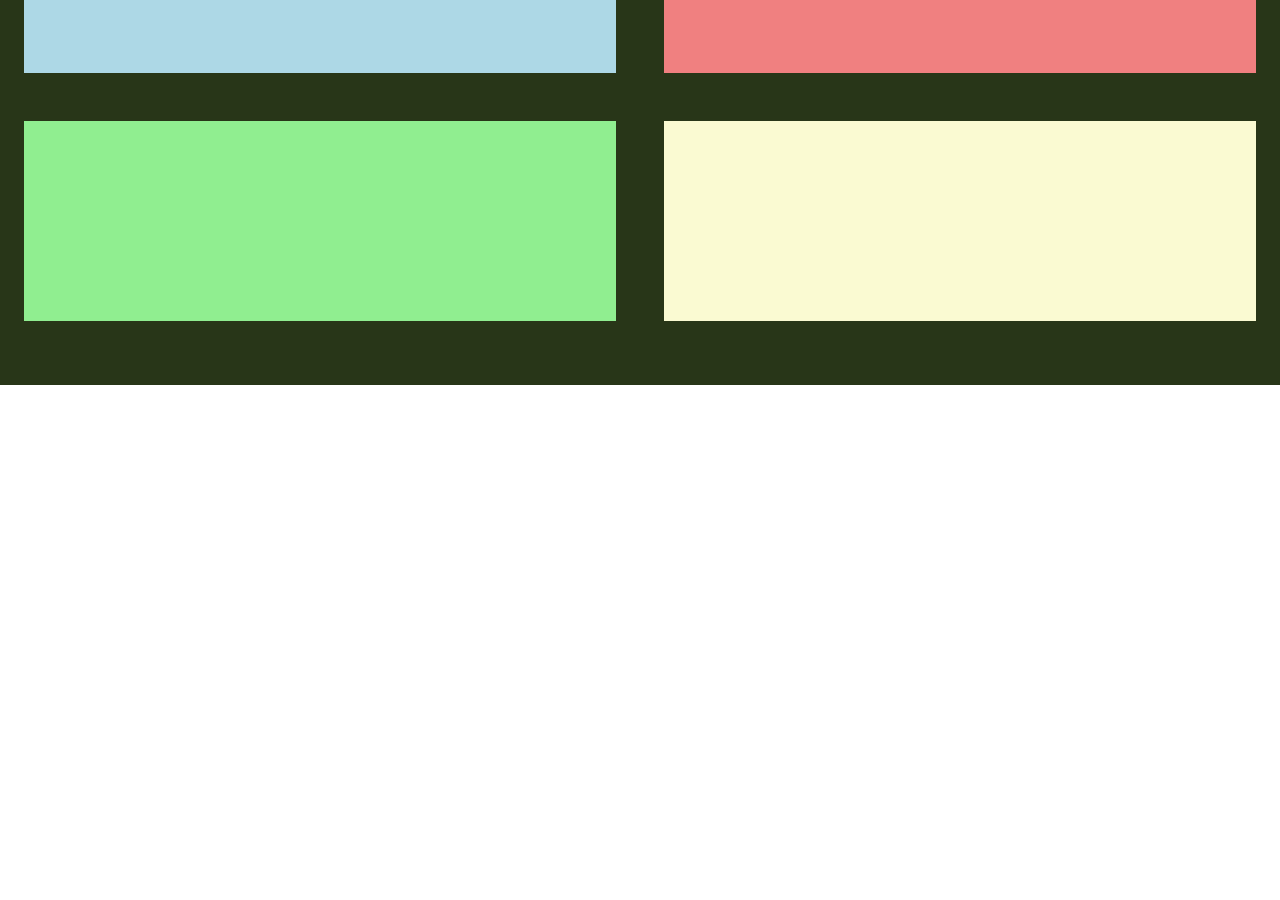
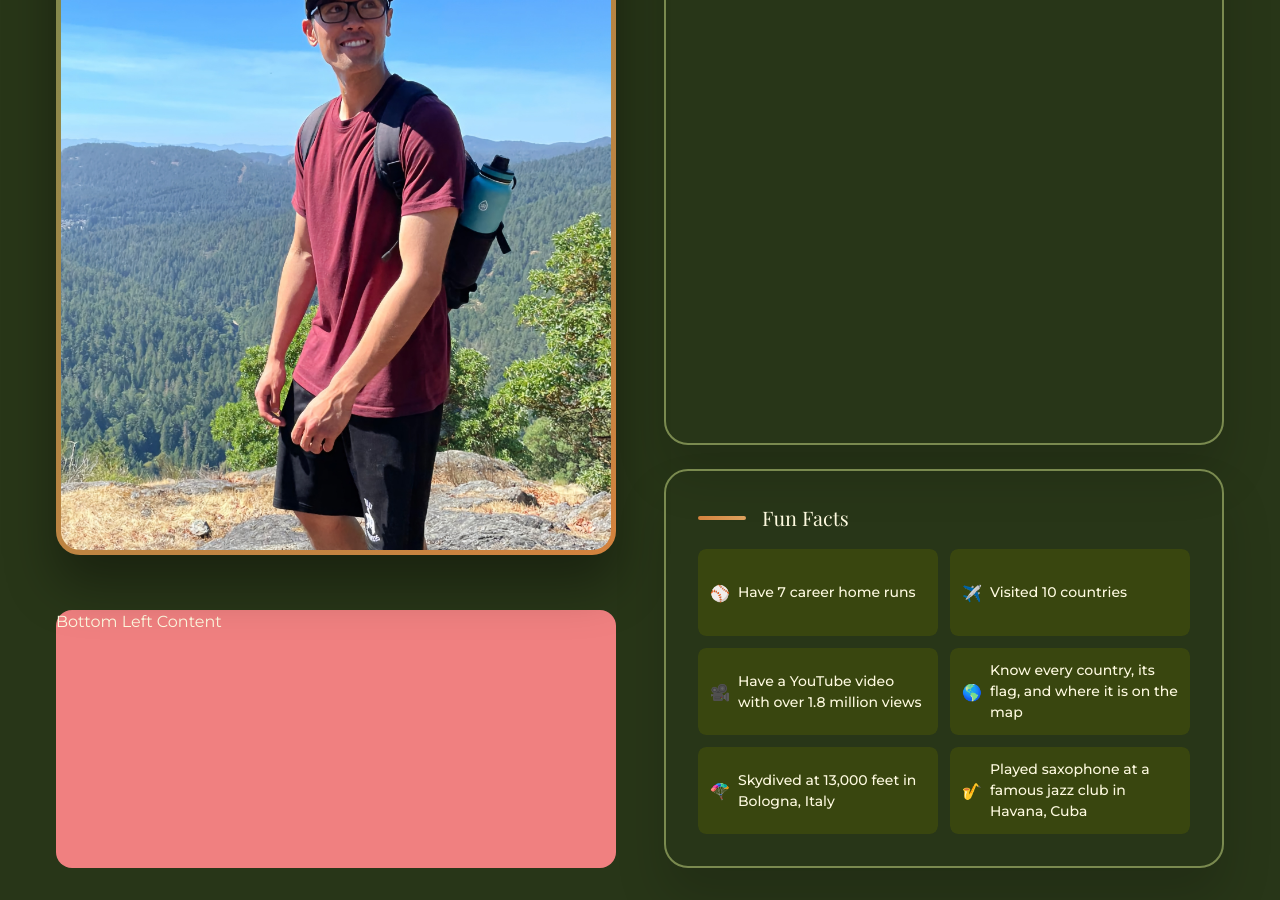
Before and after one commit to D-Aldana/dusty-the-dev, a Next.js app: page / in a window 1280 px wide. Shown: the part 1140-2040 px from the top of the page. Before the commit the page ends 1525 px from the top, so only its background shows below. Built offline with nearby package versions, Linux system fonts and the light colour scheme.

Commit message:
feat(about): add photo and fun facts

```diff
--- a/components/about/index.js
+++ b/components/about/index.js
@@ -1,15 +1,17 @@
 import { forwardRef } from "react"
+import Image from "next/image"
 import styled from "@emotion/styled"
 import { useTheme } from "@emotion/react"
 import { breakpoints } from "@/styles/theme"
 import { Base } from "@/components/base"
+import { SpotlightCard } from "@/components/spotlight-card"
 
 const Container = styled.div`
   display: flex;
   flex-direction: column;
   align-items: center;
   justify-content: center;
-  margin-top: 2rem;
+
   padding: 0 1.5rem;
   gap: 1rem;
   position: relative;
@@ -21,6 +23,7 @@ const Header = styled.div`
   align-items: center;
   justify-content: center;
   margin-bottom: 1rem;
+  margin-top: 2rem;
 `
 
 const StickerContainer = styled.div`
@@ -38,12 +41,14 @@ const StickerContainer = styled.div`
   color: ${({ theme }) => theme.cream};
 `
 
-const StickerText = styled.p`
+const StickerText = styled.h2`
   font-size: 3.25rem;
-  font-weight: 500;
+  font-weight: 600;
+  letter-spacing: 0.15rem;
 
   ${breakpoints.mobile} {
     font-size: 2.25rem;
+    letter-spacing: 0.1rem;
   }
 `
 
@@ -57,18 +62,130 @@ const Subtitle = styled.p`
 
 const ContentGrid = styled.div`
   display: grid;
-  gap: 3rem;
-  margin-bottom: 4rem;
-  align-items: start;
   width: 100%;
-  grid-template-columns: repeat(2, 1fr);
+  height: 100%;
+  column-gap: 3rem;
+  row-gap: 1.5rem;
+  grid-template-columns: 1fr 1fr;
+  padding: 2rem;
+
+  grid-template-rows: repeat(7, 1fr);
+
+  color: ${({ theme }) => theme.primaryText};
+
+  grid-template-areas:
+    "photo myStory"
+    "photo myStory"
+    "photo myStory"
+    "photo myStory"
+    "photo funFacts"
+    "stats funFacts"
+    "stats funFacts";
 
   ${breakpoints.mobile} {
     grid-template-columns: 1fr;
+    grid-template-rows: auto;
+    grid-template-areas:
+      "photo"
+      "myStory"
+      "stats"
+      "funFacts";
+    height: auto;
+    padding: 0.25rem;
   }
 `
 
+const ImageContainer = styled.div`
+  grid-area: photo;
+  width: 100%;
+  height: 650px;
+  position: relative;
+  border-radius: 1.5rem;
+  padding: 5px;
+  background: radial-gradient(
+    circle at top left,
+    ${({ theme }) => theme.olive},
+    ${({ theme }) => theme.rust}
+  );
+  overflow: hidden;
+  box-shadow: 0 30px 50px rgba(0, 0, 0, 0.35);
+`
+
+const GradientBar = styled.div`
+  width: 3rem;
+  height: 0.25rem;
+  border-radius: 9999px;
+  background: linear-gradient(
+    to right,
+    ${({ theme }) => theme.rust},
+    ${({ theme }) => theme.bronze}
+  );
+`
+
+const CardTitle = styled.h3`
+  font-size: ${(props) => (props.small ? "1.25rem" : "1.5rem")};
+  color: ${({ theme }) => theme.foreground};
+`
+
+const CardHeader = styled.div`
+  display: flex;
+  align-items: center;
+  gap: 1rem;
+  margin-bottom: 1rem;
+`
+
+const MyStory = styled(SpotlightCard)`
+  grid-area: myStory;
+  border-radius: 1.5rem;
+  border: 2px solid ${({ theme }) => theme.olive};
+  box-shadow: 0 30px 50px rgba(0, 0, 0, 0.15);
+  padding: 2rem;
+  background: transparent;
+`
+
+const Stats = styled.div`
+  grid-area: stats;
+  background-color: lightcoral;
+  border-radius: 1rem;
+  height: 100%;
+`
+
+const FunFacts = styled(SpotlightCard)`
+  grid-area: funFacts;
+  border-radius: 1.5rem;
+  border: 2px solid ${({ theme }) => theme.olive};
+  box-shadow: 0 30px 50px rgba(0, 0, 0, 0.15);
+  padding: 2rem;
+  background: transparent;
+  display: flex;
+  flex-direction: column;
+`
+
+const FactsGrid = styled.div`
+  display: grid;
+  grid-template-columns: 1fr 1fr;
+  grid-template-rows: 1fr 1fr 1fr;
+  gap: 0.75rem;
+  flex: 1;
+`
+
+const FactItem = styled.div`
+  display: flex;
+  align-items: center;
+  gap: 0.5rem;
+  border-radius: 0.5rem;
+  background: ${({ theme }) => theme.muted};
+  height: 100%;
+  padding: 0.75rem;
+`
+
+const FactText = styled.p`
+  font-size: 0.875rem;
+  font-weight: 500;
+`
+
 export const About = forwardRef((props, ref) => {
+  const theme = useTheme()
   return (
     <Container ref={ref}>
       <Base title="1ST" />
@@ -77,38 +194,81 @@ export const About = forwardRef((props, ref) => {
           <StickerText>About Me</StickerText>
         </StickerContainer>
         <Subtitle>
-          Beyond the code: who I&apos;m not building applications
+          Beyond the code: who am I when I&apos;m not building applications
         </Subtitle>
       </Header>
       <ContentGrid>
-        <div
-          style={{
-            backgroundColor: "lightblue",
-            height: "200px",
-            width: "100%",
-          }}
-        />
-        <div
-          style={{
-            backgroundColor: "lightcoral",
-            height: "200px",
-            width: "100%",
-          }}
-        />
-        <div
-          style={{
-            backgroundColor: "lightgreen",
-            height: "200px",
-            width: "100%",
-          }}
-        />
-        <div
-          style={{
-            backgroundColor: "lightgoldenrodyellow",
-            height: "200px",
-            width: "100%",
-          }}
-        />
+        <ImageContainer>
+          <Image
+            src="/images/hiking.jpg"
+            alt="Dustin's Picture"
+            fill
+            style={{
+              objectFit: "cover",
+              objectPosition: "top",
+              padding: "5px",
+              borderRadius: "1.5rem",
+            }}
+          />
+        </ImageContainer>
+        <MyStory>
+          <CardHeader>
+            <GradientBar />
+            <CardTitle>My Story</CardTitle>
+          </CardHeader>
+        </MyStory>
+
+        <Stats>
+          <p>Bottom Left Content</p>
+        </Stats>
+        <FunFacts>
+          <CardHeader>
+            <GradientBar />
+            <CardTitle small>Fun Facts</CardTitle>
+          </CardHeader>
+          <FactsGrid>
+            <SpotlightCard>
+              <FactItem>
+                ⚾<FactText>Have 7 career home runs</FactText>
+              </FactItem>
+            </SpotlightCard>
+            <SpotlightCard>
+              <FactItem>
+                ✈️<FactText>Visited 10 countries</FactText>
+              </FactItem>
+            </SpotlightCard>
+            <SpotlightCard>
+              <FactItem>
+                🎥
+                <FactText>
+                  Have a YouTube video with over 1.8 million views
+                </FactText>
+              </FactItem>
+            </SpotlightCard>
+            <SpotlightCard>
+              <FactItem>
+                🌎
+                <FactText>
+                  Know every country, its flag, and where it is on the map
+                </FactText>
+              </FactItem>
+            </SpotlightCard>
+            <SpotlightCard>
+              <FactItem>
+                🪂
+                <FactText>Skydived at 13,000 feet in Bologna, Italy</FactText>
+              </FactItem>
+            </SpotlightCard>
+            <SpotlightCard>
+              <FactItem>
+                🎷
+                <FactText>
+                  Played saxophone at a famous jazz club in Havana, Cuba
+                </FactText>
+              </FactItem>
+            </SpotlightCard>
+          </FactsGrid>
+        </FunFacts>
       </ContentGrid>
     </Container>
   )
--- a/components/base/base.js
+++ b/components/base/base.js
@@ -15,8 +15,8 @@ const Square = styled.div`
   box-shadow: 0 4px 10px rgba(0, 0, 0, 0.2);
 
   position: absolute;
-  top: -1rem;
-  right: 2rem;
+  top: 1.5rem;
+  right: 4.5rem;
   z-index: 1000;
 
   ${breakpoints.mobile} {
--- /dev/null
+++ b/components/spotlight-card/index.js
@@ -0,0 +1 @@
+export { SpotlightCard } from "./spotlight-card"
--- /dev/null
+++ b/components/spotlight-card/spotlight-card.css
@@ -0,0 +1,30 @@
+.card-spotlight {
+  position: relative;
+  border-radius: 0.5rem;
+  overflow: hidden;
+  --mouse-x: 50%;
+  --mouse-y: 50%;
+  --spotlight-color: rgba(255, 255, 255, 0.05);
+}
+
+.card-spotlight::before {
+  content: "";
+  position: absolute;
+  top: 0;
+  left: 0;
+  right: 0;
+  bottom: 0;
+  background: radial-gradient(
+    circle at var(--mouse-x) var(--mouse-y),
+    var(--spotlight-color),
+    transparent 80%
+  );
+  opacity: 0;
+  transition: opacity 0.5s ease;
+  pointer-events: none;
+}
+
+.card-spotlight:hover::before,
+.card-spotlight:focus-within::before {
+  opacity: 0.6;
+}
--- /dev/null
+++ b/components/spotlight-card/spotlight-card.js
@@ -0,0 +1,30 @@
+import { useRef } from "react"
+import "./spotlight-card.css"
+
+export const SpotlightCard = ({
+  children,
+  className = "",
+  spotlightColor = "rgba(255, 255, 255, 0.25)",
+}) => {
+  const divRef = useRef(null)
+
+  const handleMouseMove = (e) => {
+    const rect = divRef.current.getBoundingClientRect()
+    const x = e.clientX - rect.left
+    const y = e.clientY - rect.top
+
+    divRef.current.style.setProperty("--mouse-x", `${x}px`)
+    divRef.current.style.setProperty("--mouse-y", `${y}px`)
+    divRef.current.style.setProperty("--spotlight-color", spotlightColor)
+  }
+
+  return (
+    <div
+      ref={divRef}
+      onMouseMove={handleMouseMove}
+      className={`card-spotlight ${className}`}
+    >
+      {children}
+    </div>
+  )
+}
--- a/styles/theme.js
+++ b/styles/theme.js
@@ -18,7 +18,7 @@ export const theme = {
     primaryForeground: "#FEFAE0",
     secondary: "#DDA15E",
     secondaryForeground: "#283618",
-    muted: "#ececf0",
+    muted: "#f7f3d3ff",
     mutedForeground: "#717182",
     accent: "#BC6C25",
     accentForeground: "#FEFAE0",
@@ -74,7 +74,7 @@ export const theme = {
     primaryForeground: "#FEFAE0",
     secondary: "#DDA15E",
     secondaryForeground: "#283618",
-    muted: "hsl(0, 0%, 16%)",
+    muted: "#39460fff",
     mutedForeground: "hsl(0, 0%, 70%)",
     accent: "#BC6C25",
     accentForeground: "#FEFAE0",
```
